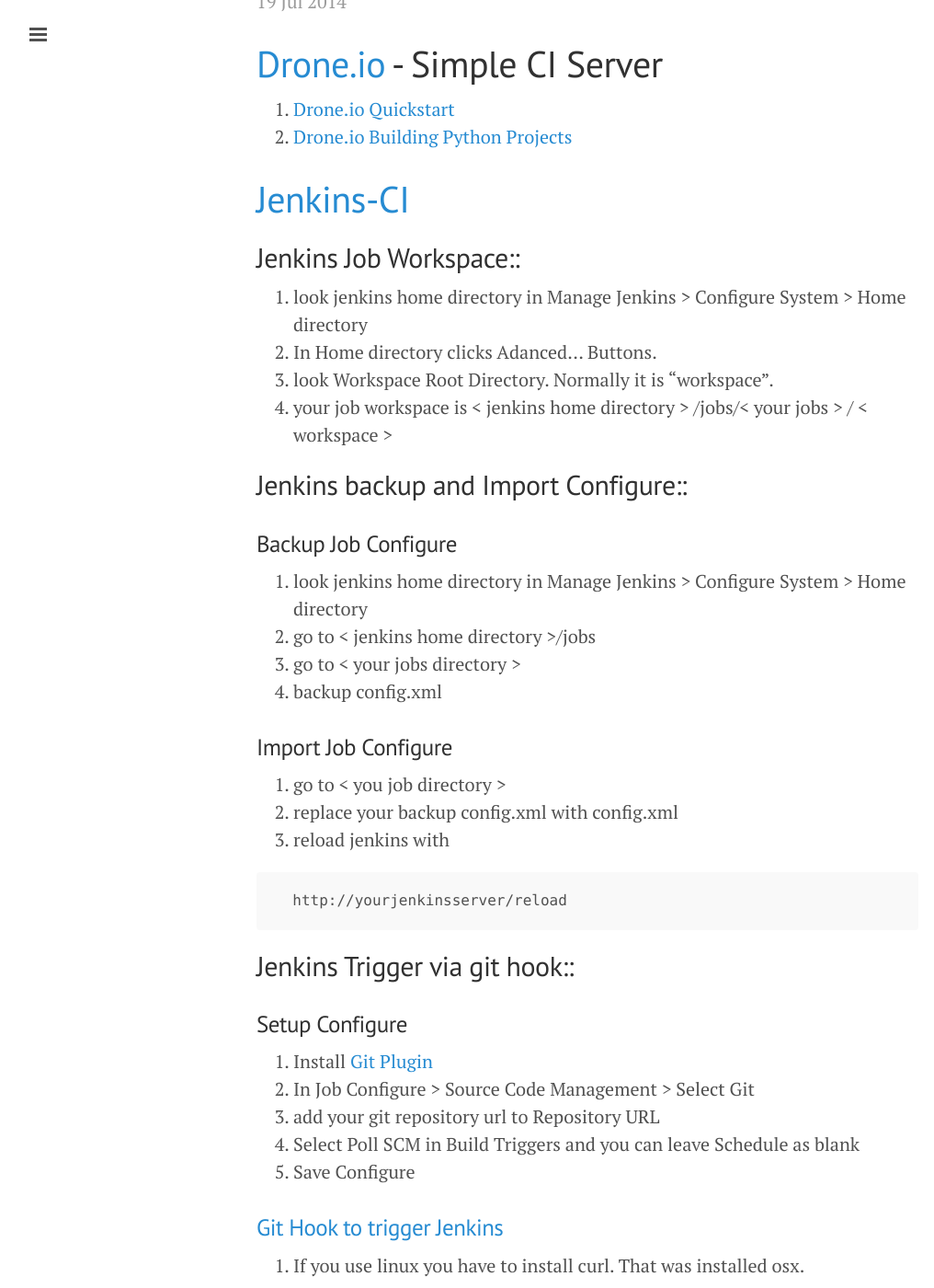
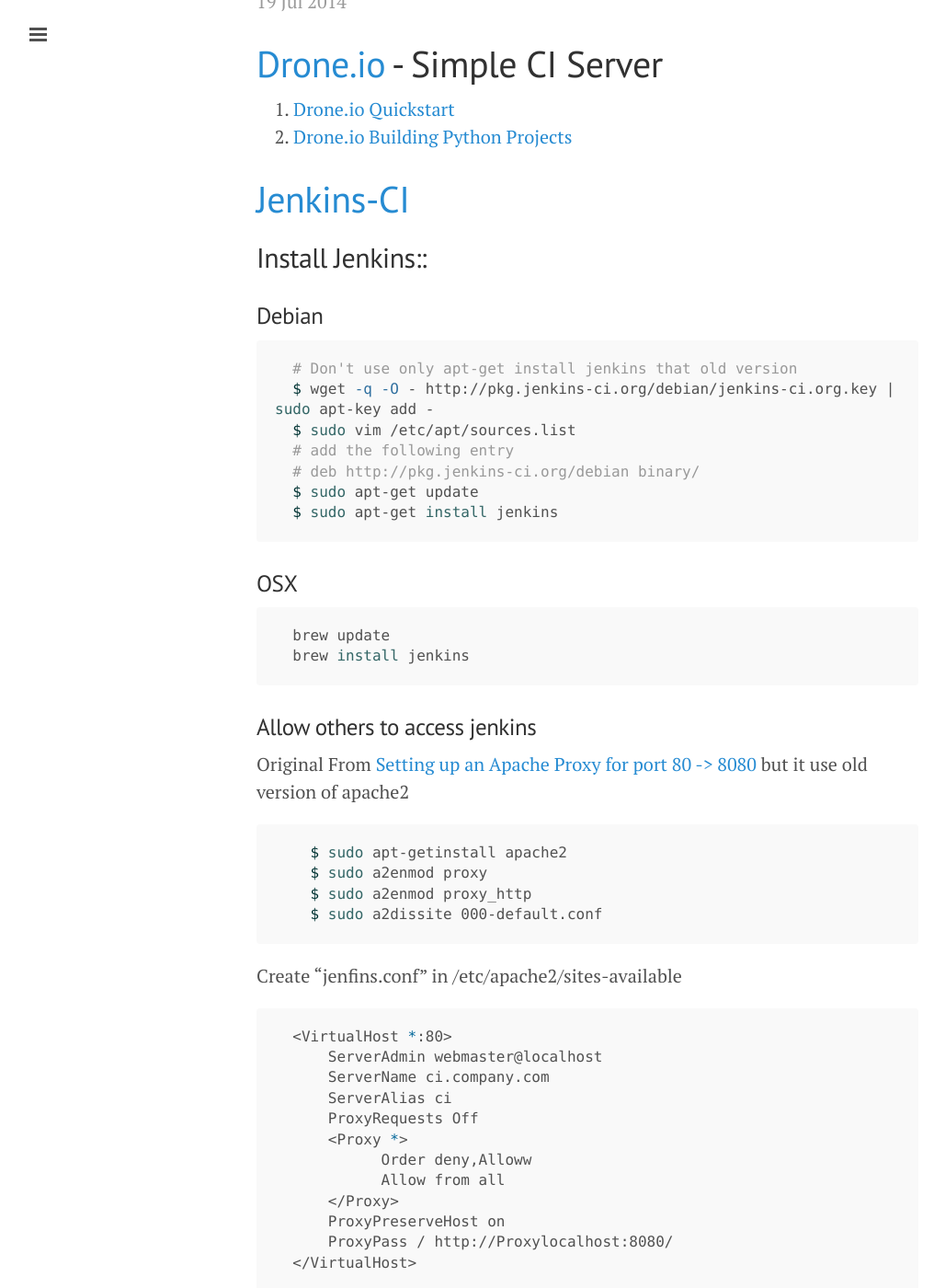
Before and after one commit to ibotdotout/ibotdotout.github.io, a Jekyll site: the page built from _posts/2014-07-19-continuous-integration.md, in a window 1280 px wide and 1400 px high, scrolled down 195 px. Shown: the whole window at 92% size, without its empty margins (1-1017 px from the left). Built offline with Jekyll 4.4.1, drawn with Linux system fonts in a browser that asks for light colours; Markdown is read by kramdown in place of the engine named in the settings; some of the changed text lies outside the part shown.

Commit message:
update post/CI

````diff
--- a/_posts/2014-07-19-continuous-integration.md
+++ b/_posts/2014-07-19-continuous-integration.md
@@ -11,6 +11,56 @@ permalink: CI
 
 
 # [Jenkins-CI](http://jenkins-ci.org)
+
+## Install Jenkins::
+### Debian
+  ```sh
+  # Don't use only apt-get install jenkins that old version
+  $ wget -q -O - http://pkg.jenkins-ci.org/debian/jenkins-ci.org.key | sudo apt-key add -
+  $ sudo vim /etc/apt/sources.list
+  # add the following entry
+  # deb http://pkg.jenkins-ci.org/debian binary/
+  $ sudo apt-get update
+  $ sudo apt-get install jenkins
+  ```
+
+### OSX
+  ```sh
+  brew update
+  brew install jenkins
+  ```
+### Allow others to access jenkins
+Original From [Setting up an Apache Proxy for port 80 -> 8080](https://wiki.jenkins-ci.org/display/JENKINS/Installing+Jenkins+on+Ubuntu) but it use old version of apache2
+
+  ```sh
+    $ sudo apt-getinstall apache2
+    $ sudo a2enmod proxy
+    $ sudo a2enmod proxy_http
+    $ sudo a2dissite 000-default.conf
+  ```
+
+  Create "jenfins.conf" in /etc/apache2/sites-available
+
+  ```sh
+  <VirtualHost *:80>
+      ServerAdmin webmaster@localhost
+      ServerName ci.company.com
+      ServerAlias ci
+      ProxyRequests Off
+      <Proxy *>
+            Order deny,Alloww
+            Allow from all
+      </Proxy>
+      ProxyPreserveHost on
+      ProxyPass / http://Proxylocalhost:8080/
+  </VirtualHost>
+  ```
+
+  ```sh
+  $ sudo a2ensite jenkins
+  $ sudo service apache2 restart
+  ```
+
 
 ## Jenkins Job Workspace::
 1. look jenkins home directory in Manage Jenkins > Configure System > Home directory
````
